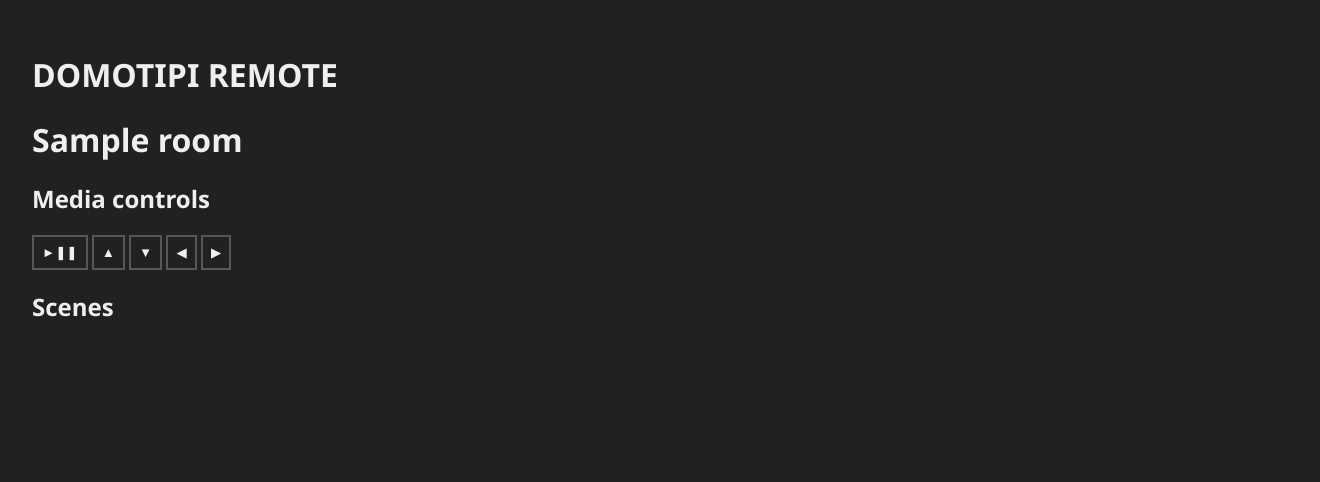
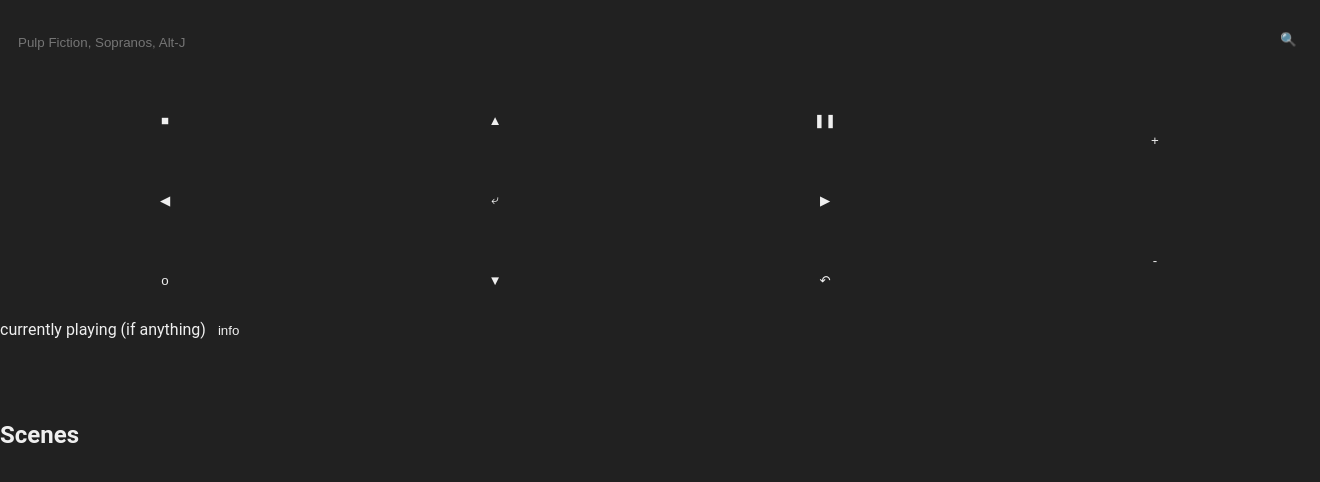
Before and after one commit to ruudrenssen/domotipi, a Flask app: template python/templates/room.jinja in a window 1320 px wide; the page is wider, and only the part inside the window is pictured. Shown: the top 482 px of that part. Run offline with Flask 2, Linux system fonts and the light colour scheme; the template is opened without the code that fills it: most values are stand-ins (such as "Sample title", 1, 10 or a date in 2020); parts of the project's set-up code (start-up, migrations or seed data) failed here and were passed over.

Commit message:
update media player layour

```diff
--- a/python/static/css/styles.css
+++ b/python/static/css/styles.css
@@ -1,54 +1,124 @@
 :root {
     --gutter: 1rem;
     --small-gutter: 0.5rem;
-    --foreground: #EFEFEF;
-    --background: #212121;
-    --muted: #565656;
+
+    --color-foreground: #EFEFEF;
+    --color-background: #212121;
+    --color-muted: #565656;
+
     --border-width: 2px;
 
-    --border: var(--border-width) solid var(--muted);
+    --font-family: Roboto, Tahoma, Geneva, Verdana, sans-serif;
+
+    --border: 2px solid #565656;
+    --transparent-border: 2px solid transparent;
+
 }
 
 html, body {
     margin: 0;
-    padding: var(--gutter);
+    padding: 0;
 
-    font-family: 'Segoe UI', Tahoma, Geneva, Verdana, sans-serif;
-    color: var(--foreground);
+    height: 100vh;
 
-    background-color: var(--background);
+    font-family: var(--font-family);
+    line-height: 1.25;
+    color: var(--color-foreground);
+
+    background-color: var(--color-background);
 }
 
-input, button {
-    padding: var(--small-gutter);
-    background-color: transparent;
-    border: var(--border);
-    color: var(--foreground);
+button, input {
+    color: var(--color-foreground);
+    background: transparent;
+    border: var(--transparent-border);
+    outline: none;
 }
 
-label {
-    display: block;
-}
-
-.lights {
-    display: grid;
-    grid-gap: var(--gutter);
-
-    grid-template-columns: repeat(auto-fit, minmax(300px, 1fr));
-}
-
-.light {
-    display: grid;
-    grid-template-rows: min-content min-content min-content 1fr;
-
-    padding: var(--gutter);
-
+button:hover {
     border: var(--border);
 }
 
-.cell-rule {
+input {
+    display: block;
+    line-height: 2;
+}
+
+.remote {
+    display: grid;
+    grid-template-rows: 1fr 1fr;
+    grid-template-columns: 1fr;
+    height: 100%;
+}
+
+.media-remote {
+    display: grid;
+    grid-template-rows: 1fr 3fr 1fr;
+    grid-template-columns: 6fr 2fr;
+    height: 100%;
+}
+
+.media-remote__search {
+    grid-row: 1 / 2;
+    grid-column: 1 / 3;
+    align-items: center;
+}
+
+.search {
+    display: block;
+    position: relative;
+    height: 100%;
+}
+
+.search__input {
+    position: absolute;
+    top:0;
+    right: 0;
+    bottom: 0;
+    left: 0;
+    width: 100%;
+    height: 100%;
+
+    padding: 0 var(--gutter);
+}
+
+.search__button {
+    position: absolute;
+    width: 2rem;
+    height: 2rem;
+    right: var(--gutter);
+    top: calc(50% - var(--gutter));
+}
+
+.media-remote__controls {
+    display: grid;
+    grid-row: 2 / 3;
+    grid-column: 1 / 2;
+    grid-template-rows: repeat(3, 1fr);
+    grid-template-columns: repeat(3, 1fr);
+}
+
+.media-remote__volume {
     display: flex;
-    align-items: center;
-    justify-content: space-between;
-    align-items: flex-start;
+    flex-direction: column;
+    grid-row: 2 / 3;
+    grid-column: 2 / 3;
+    height: 100%;
 }
+
+.volume-control {
+    flex: 1 0 auto;
+}
+
+.media-remote__info {
+    grid-row: 3 / 4;
+    grid-column: 1 / 3;
+}
+
+.visually-hidden {
+    position: absolute;
+    overflow: hidden;
+    clip: rect(0 0 0 0);
+    height: 1px; width: 1px;
+    margin: -1px; padding: 0; border: 0;
+}
--- a/python/templates/layout.jinja
+++ b/python/templates/layout.jinja
@@ -8,8 +8,10 @@
 	<title>Domotipi</title>
 </head>
 <body>
-	<h1>DOMOTIPI REMOTE</h1>
+	<h1 class="visually-hidden">Domotpi</h1>
+	<main class="remote">
 	{% block app %}
 	{% endblock %}
+	</main>
 </body>
 </html>
--- a/python/templates/room.jinja
+++ b/python/templates/room.jinja
@@ -1,17 +1,38 @@
 {% extends 'layout.jinja' %}
 
 {% block app %}
-    <h1>{{ room[0][1] }}</h1>
+    <h2 class="visually-hidden">{{ room[0][1] }}</h2>
     <section class="top-controls">
 
         {% block top_controls %}
-            <h2>Media controls</h2>
-            <form action="/kodi" method="POST" name="kodi-remote" id="kodi-remote">
-                <button name="kodi_action" value="playpause">►❚❚</button>
-                <button name="kodi_action" value="up">▲</button>
-                <button name="kodi_action" value="down">▼</button>
-                <button name="kodi_action" value="left">◀</button>
-                <button name="kodi_action" value="right">▶</button>
+            <h1 class="visually-hidden">Media controls</h1>
+            <form action="/kodi" method="POST" name="kodi-remote" id="kodi-remote" class="media-remote">
+                <div class="media-remote__search">
+                    <label class="search">
+                        <span class="visually-hidden">Search:</span>
+                        <input type="text" placeholder="Pulp Fiction, Sopranos, Alt-J" class="search__input">
+                        <input type="submit" value="🔍" class="search__button">
+                    </label>
+                </div>
+                <div class="media-remote__controls">
+                    <button name="kodi_action" value="stop">■</button>
+                    <button name="kodi_action" value="up">▲</button>
+                    <button name="kodi_action" value="playpause">❚❚</button>
+                    <button name="kodi_action" value="left">◀</button>
+                    <button name="kodi_action" value="select">⤶</button>
+                    <button name="kodi_action" value="right">▶</button>
+                    <button name="kodi_action" value="options">o</button>
+                    <button name="kodi_action" value="down">▼</button>
+                    <button name="kodi_action" value="back">↶</button>
+                </div>
+                <div class="media-remote__volume">
+                    <button name="kodi_action" value="volume_up" class="volume-control">+</button>
+                    <button name="kodi_action" value="volume_down" class="volume-control">-</button>
+                </div>
+                <div class="media-remote__info">
+                    currently playing (if anything)
+                    <button name="kodi_action" value="info">info</button
+                </div>
             </form>
         {% endblock %}
 
```
Also changed, not shown: python/kodi.py (+9 -0 lines).
